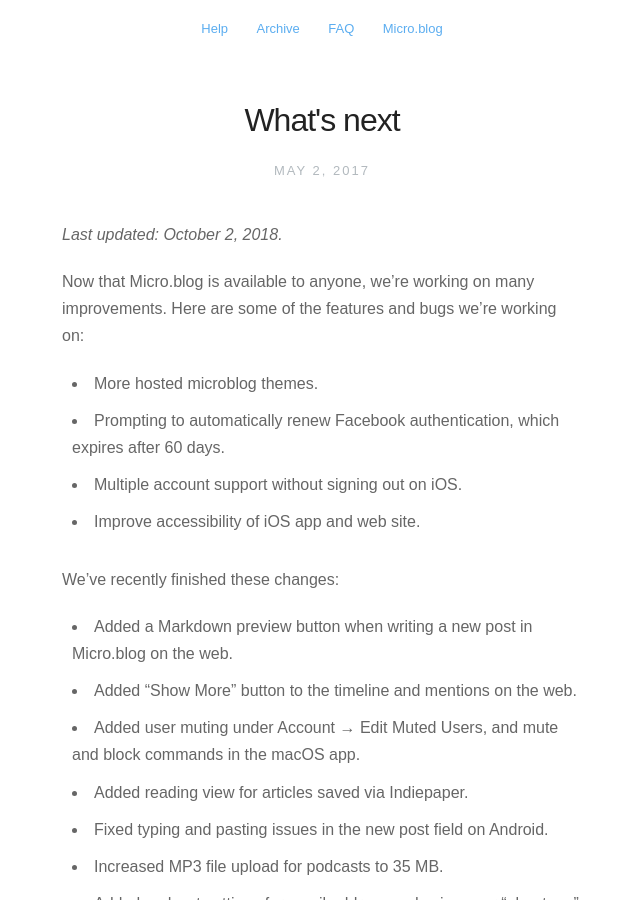
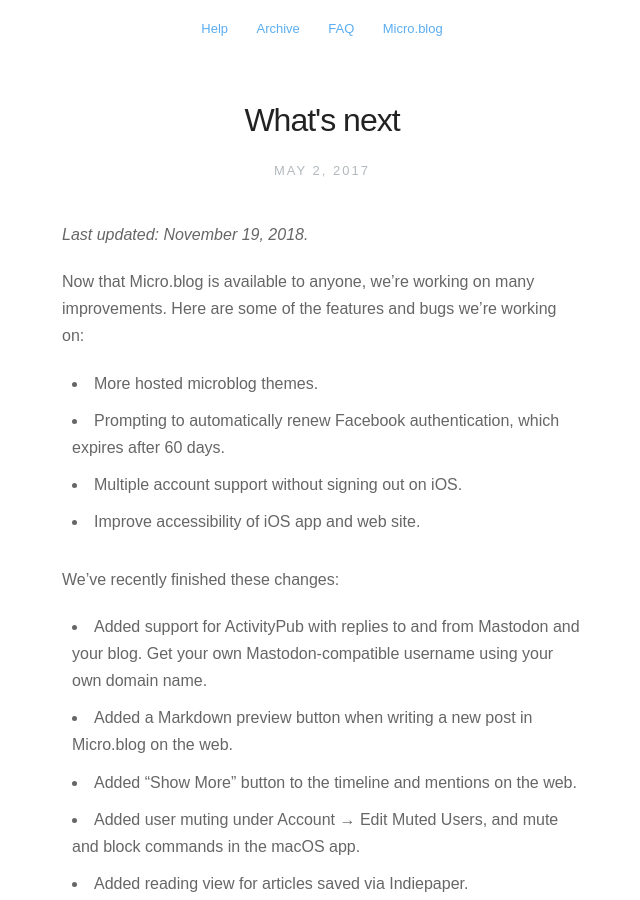
Before and after one commit to microdotblog/help.micro.blog, a Jekyll site: the page built from _posts/2017-05-02-whats-next.markdown, in a window 1280 px wide and 900 px high. Shown: the whole window, without its empty margins (318-958 px from the left). Built offline with Jekyll 4.4.1, drawn with Linux system fonts in a browser that asks for light colours; nearby versions of some CDN libraries.

Commit message:
Added mention of ActivityPub feature on what's new.

```diff
--- a/_posts/2017-05-02-whats-next.markdown
+++ b/_posts/2017-05-02-whats-next.markdown
@@ -4,7 +4,7 @@
 description: Some of the features and bugs we're working on.
 ---
 
-_Last updated: October 2, 2018._
+_Last updated: November 19, 2018._
 
 Now that Micro.blog is available to anyone, we're working on many improvements. Here are some of the features and bugs we're working on:
 
@@ -15,6 +15,7 @@
 
 We've recently finished these changes:
 
+* Added support for ActivityPub with replies to and from Mastodon and your blog. Get your own Mastodon-compatible username using your own domain name.
 * Added a Markdown preview button when writing a new post in Micro.blog on the web.
 * Added "Show More" button to the timeline and mentions on the web.
 * Added user muting under Account → Edit Muted Users, and mute and block commands in the macOS app.
```
